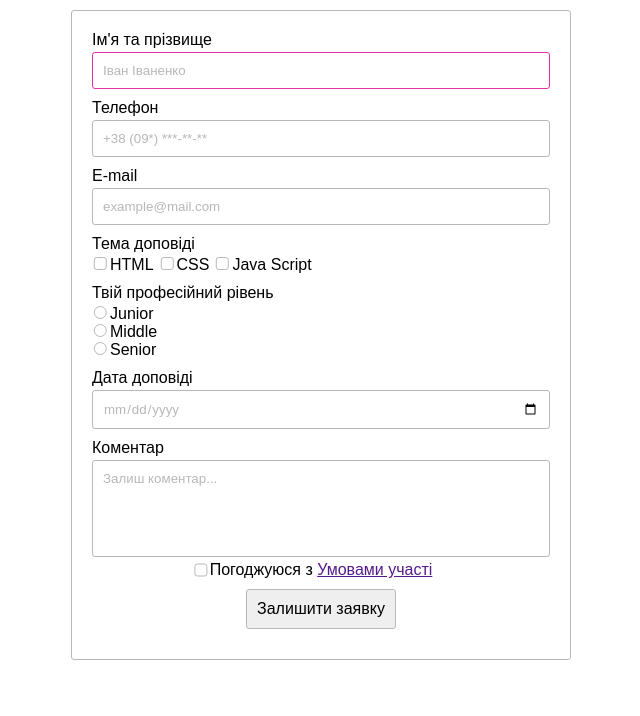
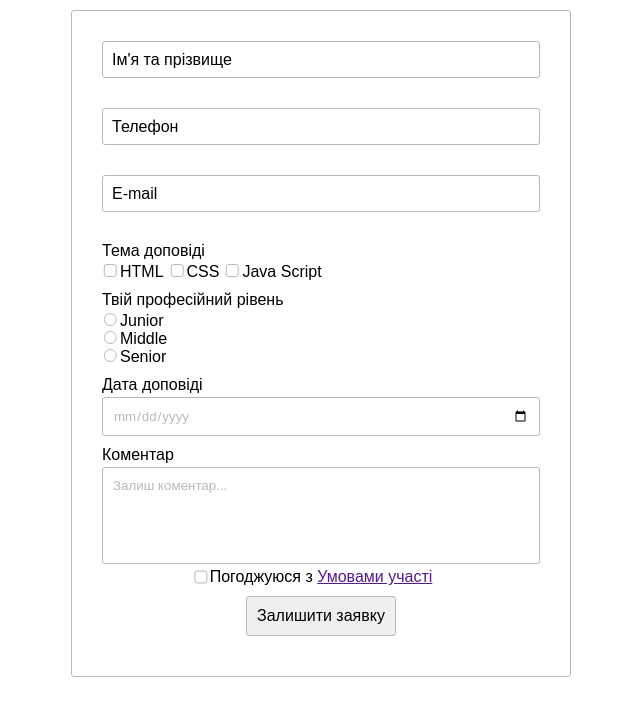
Before and after one commit to nadiakhoptiuk/forms, a plain HTML site: page index.html in a window 1280 px wide. Shown: the whole page, without its empty margins (319-959 px from the left). Drawn offline with Linux system fonts and the light colour scheme.

Commit message:
Adds styles and animation for label

```diff
--- a/css/styles.css
+++ b/css/styles.css
@@ -13,23 +13,43 @@
   font-size: 16px;
 }
 
+.form {
+  width: 500px;
+  padding: 30px;
+  margin: 0 auto;
+
+  border: 1px solid rgb(184, 184, 184);
+  border-radius: 3px;
+}
+
 .field-name {
   margin-top: 10px;
   margin-bottom: 3px;
 }
 
 .field-name.first {
-  margin-top: 0;
-  margin-bottom: 3px;
+  margin: 0;
+  position: absolute;
+  top: 50%;
+  left: 10px;
+  transform: translateY(-50%);
+
+  transition: transform 300ms linear, color 300ms linear;
 }
 
-.form {
-  width: 500px;
-  padding: 20px;
-  margin: 0 auto;
+.label.name {
+  position: relative;
+  margin-bottom: 30px;
+}
 
-  border: 1px solid rgb(184, 184, 184);
-  border-radius: 3px;
+.input.name:focus + .field-name.first,
+.input.name:not(:placeholder-shown) + .field-name.first {
+  transform: translateY(-200%);
+  color: var(--border-color);
+}
+
+.input.name::placeholder {
+  color: #ffffff;
 }
 
 .label {
@@ -44,6 +64,10 @@
 
 .theme.list {
   display: flex;
+}
+
+.theme-field:focus-within .field-name {
+  color: var(--border-color);
 }
 
 .theme-option {
@@ -118,6 +142,14 @@
   border: 1px solid var(--border-color);
 }
 
+.experience-field:focus-within .field-name {
+  color: var(--border-color);
+}
+
+.input-radio:checked + .radio-option {
+  color: var(--border-color);
+}
+
 /* Styles of checkboxes list */
 .input-checkbox {
   position: absolute;
@@ -161,6 +193,10 @@
 
 .input-checkbox:focus + .checkbox-option:before {
   border: 1px solid var(--border-color);
+}
+
+.input-checkbox:checked + .checkbox-option {
+  color: var(--border-color);
 }
 
 .input.date {
--- a/index.html
+++ b/index.html
@@ -10,24 +10,25 @@
 </head>
 <body class="page">
     <form class="form" autocomplete="off">
-        <label class="label">
+        <label class="label name">
+            <input class="input name" type="text" placeholder=" ">
             <p class="field-name first">Ім'я та прізвище</p>
-            <input class="input" type="text" placeholder="Іван Іваненко" autofocus>
         </label>
 
-        <label class="label">
-            <p class="field-name">Телефон</p>
-            <input class="input" type="tel" placeholder="+38 (09*) ***-**-**">
+        <label class="label name">
+            <input class="input name" type="tel" placeholder=" ">
+            <p class="field-name first">Телефон</p>
         </label>
 
-        <label class="label">
-            <p class="field-name">E-mail</p>
-            <input class="input" type="email" placeholder="example@mail.com" autocomplete="on">
+        <label class="label name">
+            <input class="input name" type="email" placeholder=" " autocomplete="on">
+            <p class="field-name first">E-mail</p>
         </label>
 
         <!-- Theme -->
-        <p class="field-name">Тема доповіді</p>
-        <div role="group">
+
+        <div role="group" class="theme-field">
+            <p class="field-name">Тема доповіді</p>
             <ul class="theme list">
                 <li class="theme-option">
                     <label class="label checkbox">
@@ -53,8 +54,9 @@
         </div>
 
         <!-- Experience -->
-        <p class="field-name">Твій професійний рівень</p>
-        <div role="group">
+
+        <div role="group" class="experience-field">
+            <p class="field-name">Твій професійний рівень</p>
             <ul class="experience list">
                 <li>
                     <label class="label radio">
```
